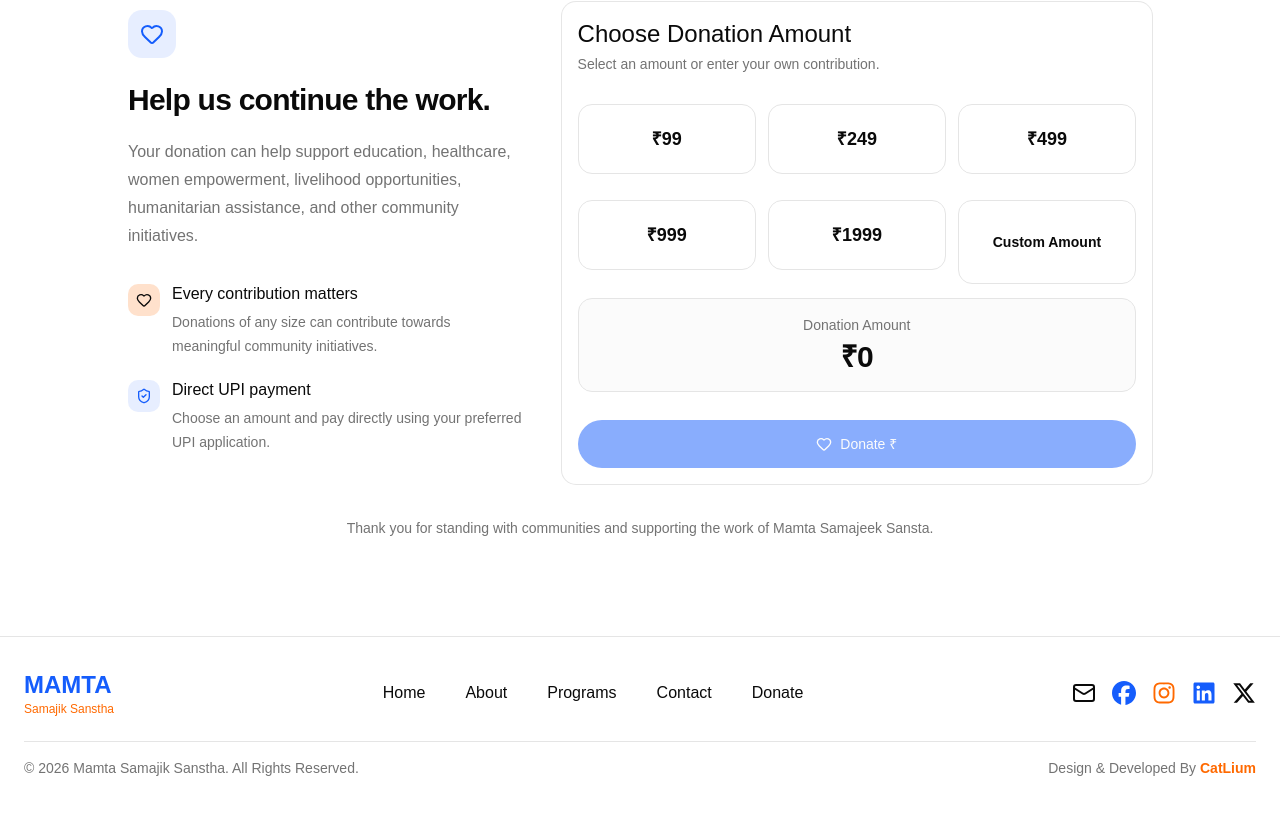
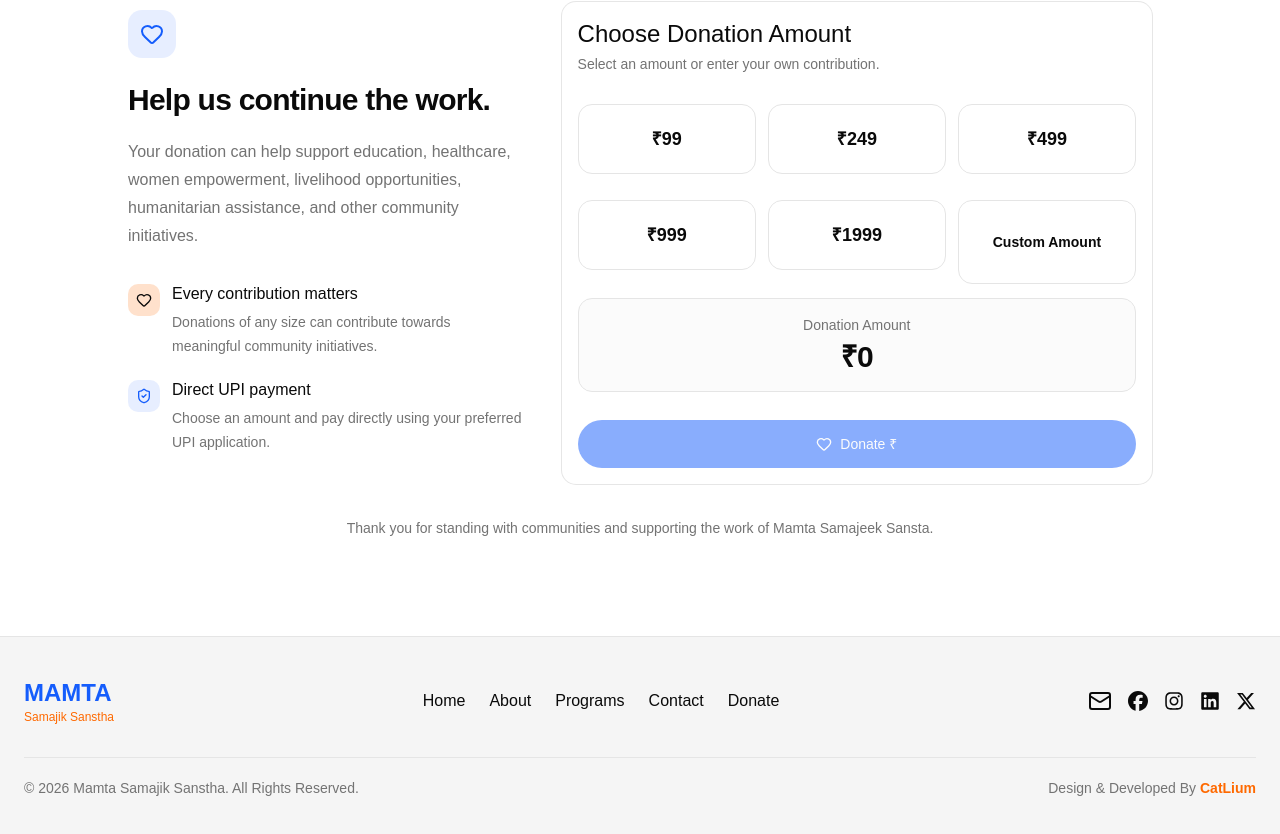
Before and after one commit to catlium/mamta, a React (Vite) app: page / in a window 1280 px wide. Shown: the part 5600-6434 px from the top of the page. Before the commit the page ends 6410 px from the top, so only its background shows below. Built offline with nearby package versions, Linux system fonts and the light colour scheme.

Commit message:
feat: add a footer format

```diff
--- a/src/components/footer.tsx
+++ b/src/components/footer.tsx
@@ -9,15 +9,14 @@ import { Link } from "react-router";
 
 function Footer() {
   return (
-    <footer className="border-t bg-background">
-      <div className="mx-auto max-w-7xl px-6 py-8">
+    <footer className="border-t bg-muted">
+      <div className="mx-auto max-w-7xl px-6 py-10">
 
         {/* Top */}
-        <div className="flex flex-col items-center justify-between gap-6 md:flex-row">
+        <div className="flex flex-col items-center justify-between gap-8 md:flex-row">
 
           {/* Logo */}
-          <Link to="/">
-            <div>
+          <Link to="/" className="text-center md:text-left">
             <h1 className="text-2xl font-bold text-primary">
               MAMTA
             </h1>
@@ -25,15 +24,14 @@ function Footer() {
             <p className="text-xs text-secondary">
               Samajik Sanstha
             </p>
-            </div>
           </Link>
 
           {/* Navigation */}
-          <ul className="flex flex-wrap justify-center gap-6 font-medium md:gap-10">
+          <ul className="flex flex-wrap justify-center gap-6 font-medium text-foreground">
             <li>
               <Link
                 to="/"
-                className="text-foreground transition hover:text-secondary"
+                className="transition-colors hover:text-secondary"
               >
                 Home
               </Link>
@@ -42,7 +40,7 @@ function Footer() {
             <li>
               <Link
                 to="/about"
-                className="text-foreground transition hover:text-secondary"
+                className="transition-colors hover:text-secondary"
               >
                 About
               </Link>
@@ -51,7 +49,7 @@ function Footer() {
             <li>
               <Link
                 to="/programs"
-                className="text-foreground transition hover:text-secondary"
+                className="transition-colors hover:text-secondary"
               >
                 Programs
               </Link>
@@ -60,7 +58,7 @@ function Footer() {
             <li>
               <Link
                 to="/contact"
-                className="text-foreground transition hover:text-secondary"
+                className="transition-colors hover:text-secondary"
               >
                 Contact
               </Link>
@@ -69,7 +67,7 @@ function Footer() {
             <li>
               <Link
                 to="/donate"
-                className="text-foreground transition hover:text-secondary"
+                className="transition-colors hover:text-secondary"
               >
                 Donate
               </Link>
@@ -77,65 +75,61 @@ function Footer() {
           </ul>
 
           {/* Social Icons */}
-          <div className="flex items-center gap-4 text-2xl">
-
+          <div className="flex items-center gap-4 text-xl">
             <a
-              href="mailto:info@mamtango.org"
-              className="text-foreground transition duration-300 hover:text-secondary"
+              href="mailto:"
               aria-label="Email"
+              className="text-foreground transition-colors hover:text-secondary"
             >
               <Mail />
             </a>
 
             <a
               href="#"
-              className="text-primary transition duration-300 hover:scale-110"
               aria-label="Facebook"
+              className="text-foreground transition-colors hover:text-secondary"
             >
               <FaFacebook />
             </a>
 
             <a
               href="#"
-              className="text-secondary transition duration-300 hover:scale-110"
               aria-label="Instagram"
+              className="text-foreground transition-colors hover:text-secondary"
             >
               <FaInstagram />
             </a>
 
             <a
               href="#"
-              className="text-primary transition duration-300 hover:scale-110"
               aria-label="LinkedIn"
+              className="text-foreground transition-colors hover:text-secondary"
             >
               <FaLinkedin />
             </a>
 
             <a
               href="#"
-              className="text-foreground transition duration-300 hover:scale-110"
               aria-label="X"
+              className="text-foreground transition-colors hover:text-secondary"
             >
               <FaXTwitter />
             </a>
-
           </div>
         </div>
 
         {/* Bottom */}
-        <div className="mt-6 flex flex-col items-center justify-between gap-3 border-t border-border pt-4 text-sm md:flex-row">
-
-          <p className="text-muted-foreground">
+        <div className="mt-8 flex flex-col items-center justify-between gap-3 border-t border-border pt-5 text-sm text-muted-foreground md:flex-row">
+          <p>
             © 2026 Mamta Samajik Sanstha. All Rights Reserved.
           </p>
 
-          <p className="text-muted-foreground">
+          <p>
             Design & Developed By{" "}
             <span className="font-semibold text-secondary">
               CatLium
             </span>
           </p>
-
         </div>
 
       </div>
```
Lines whose indentation alone changed are shown as unchanged.
